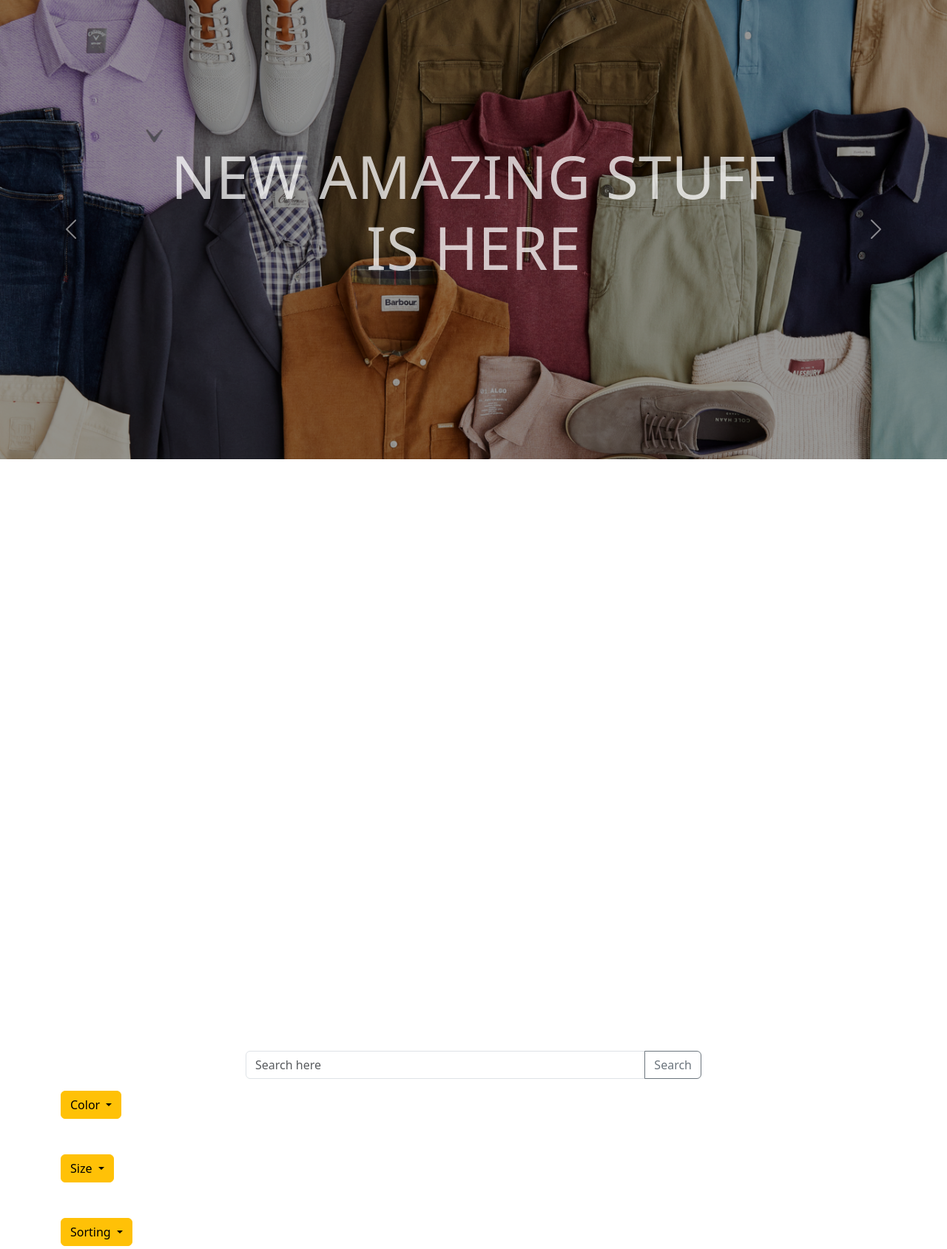
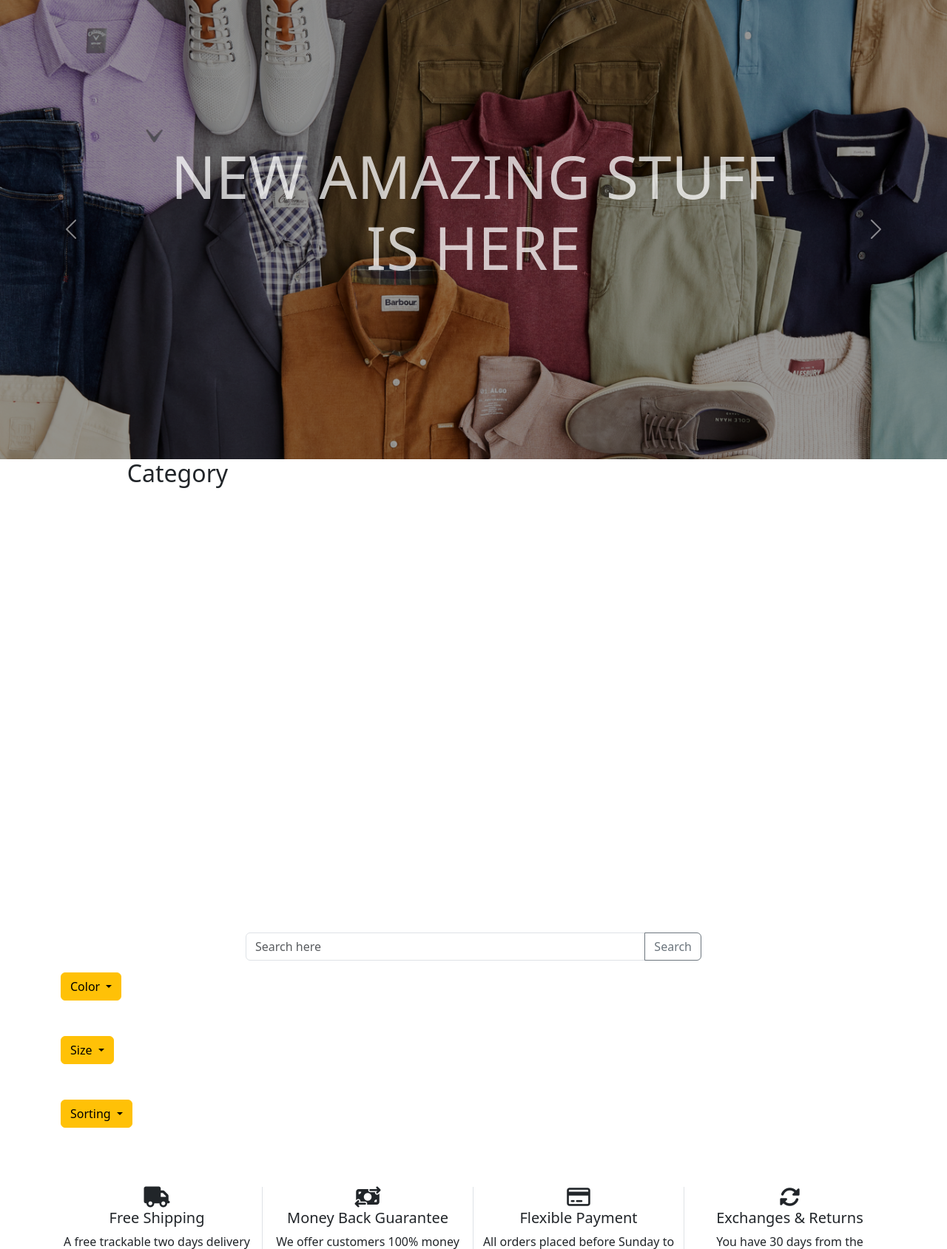
Before and after one commit to Enamul-Haque-Shojib/cloth_store, a Django app: page / in a window 1280 px wide. Shown: the part 57-1746 px from the top of the page at 74% size. Run offline with Django 4.2, Linux system fonts and the light colour scheme; some libraries are stand-ins or nearby versions.

Commit message:
css class added

```diff
--- a/static/css/style.css
+++ b/static/css/style.css
@@ -10,7 +10,7 @@
 
 .pin_container{
     width: 100%;
-    height: 100vh;
+    height: 80vh;
 
     display: grid;
     grid-template-columns: repeat(auto-fill, var(--card_width));
@@ -51,7 +51,7 @@
     bottom: 0px;
     left: 0px;
 
-    background-color: rgba(0,0,0,0.5);
+    background-color: rgba(0,0,0,0.25);
 }
 
 .card_medium{
@@ -77,7 +77,7 @@
     bottom: 0px;
     left: 0px;
 
-    background-color: rgba(0,0,0,0.5);
+    background-color: rgba(0,0,0,0.25);
 }
 
 .card_large{
@@ -102,7 +102,7 @@
     bottom: 0px;
     left: 0px;
 
-    background-color: rgba(0,0,0,0.5);
+    background-color: rgba(0,0,0,0.25);
 }
 
 
--- a/templates/home.html
+++ b/templates/home.html
@@ -41,7 +41,8 @@
 
 
 
-<div class="pin_container container m-auto" id="category-container" >
+<div class="pin_container container mx-auto" id="category-container" >
+  <h2 class="text-center">Category</h2>
 
 </div>
 
```
